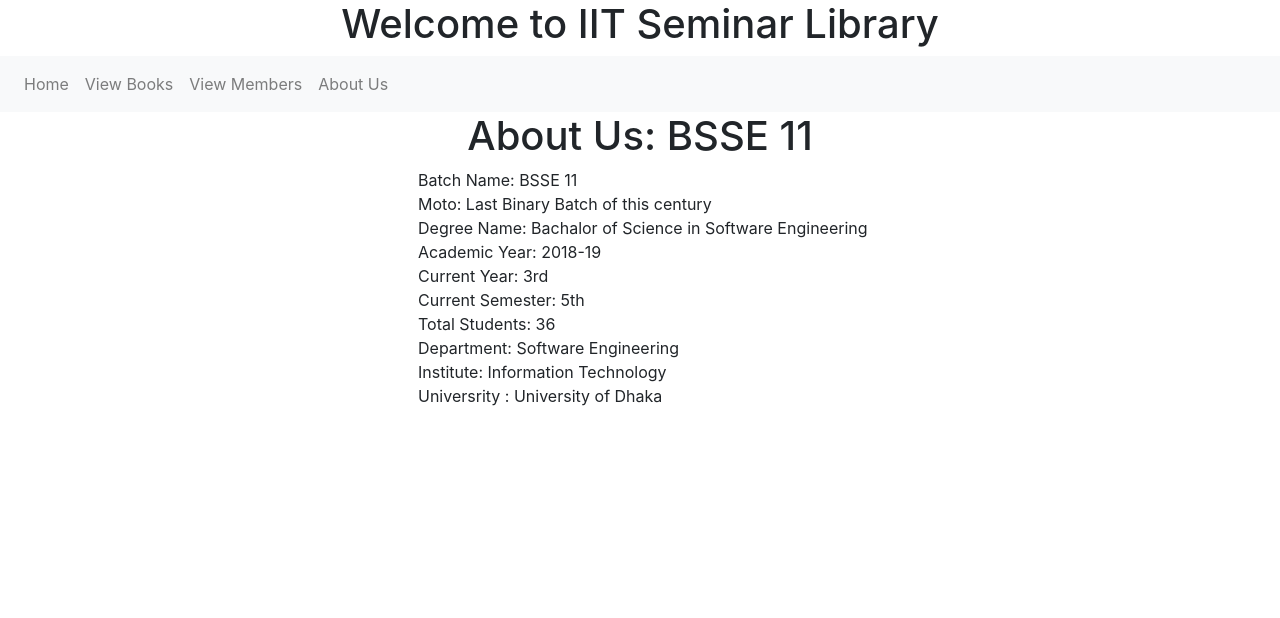
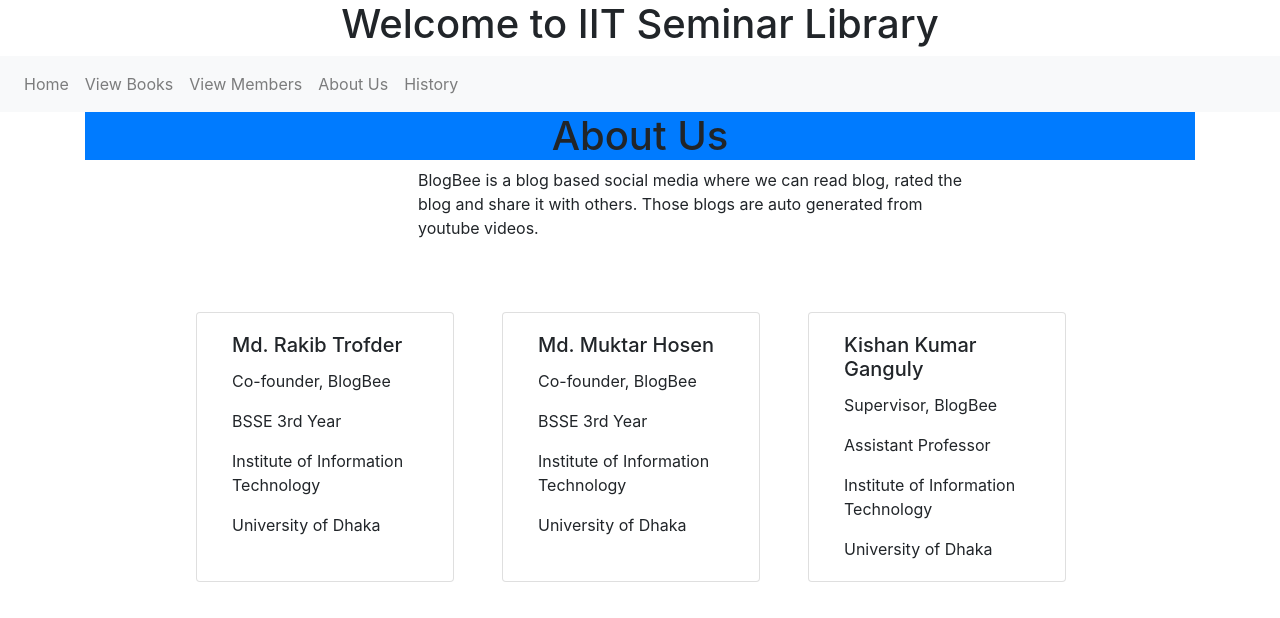
Before and after one commit to rakib3004/book-management, an Angular app: page /aboutUs in a window 1280 px wide. Shown: the top 618 px of the page. Built offline with nearby package versions, Linux system fonts and the light colour scheme.

Commit message:
add history in blog bee template

```diff
--- a/src/app/about-us/about-us.component.css
+++ b/src/app/about-us/about-us.component.css
@@ -1,4 +1,4 @@
-p{
+.about-des{
     height: auto;
     width: 50%;
     align-items: center;
--- a/src/app/about-us/about-us.component.html
+++ b/src/app/about-us/about-us.component.html
@@ -1,20 +1,49 @@
 <div class="container">
-<h1 class="text-center">About Us: BSSE 11
+<h1 class="text-center bg-primary">About Us
 </h1>
 
-<p>
-    Batch Name: BSSE 11 <br>
-    Moto: Last Binary Batch of this century <br>
-    Degree Name: Bachalor of Science in Software Engineering <br>
-    Academic Year: 2018-19 <br>
-    Current Year: 3rd <br>
-    Current Semester: 5th <br>
-    Total Students: 36 <br>
-    Department: Software Engineering <br>
-    Institute: Information Technology <br>
-    Universrity : University of Dhaka <br>
+<p class="about-des">
+
+BlogBee is a blog based social media where we can read blog,
+rated the blog and share it with others.
+Those blogs are auto generated from youtube videos.
+</p>
 
 
-</p>
+
+<div class="container m-5 ">
+    <div class="row m-4 ">
+        <div class="card col-3 m-4">
+            <div class="card-body">
+                <h5 class="card-title">Md. Rakib Trofder</h5>
+                <p class="card-text">Co-founder, BlogBee</p>
+                <p class="card-text">BSSE 3rd Year</p>
+                <p class="card-text">Institute of Information Technology</p>
+                <p class="card-text">University of Dhaka</p>
+            </div>
+        </div>
+
+        <div class="card col-3 m-4">
+            <div class="card-body">
+                <h5 class="card-title">Md. Muktar Hosen</h5>
+                <p class="card-text">Co-founder, BlogBee</p>
+                <p class="card-text">BSSE 3rd Year</p>
+                <p class="card-text">Institute of Information Technology</p>
+                <p class="card-text">University of Dhaka</p>
+            </div>
+        </div>
+
+        <div class="card col-3 m-4">
+            <div class="card-body">
+                <h5 class="card-title">Kishan Kumar Ganguly</h5>
+                <p class="card-text">Supervisor, BlogBee</p>
+                <p class="card-text">Assistant Professor</p>
+                <p class="card-text">Institute of Information Technology</p>
+                <p class="card-text">University of Dhaka</p>
+            </div>
+        </div>
+    </div>
+</div>
+
 
 </div>
--- a/src/app/app-routing.module.ts
+++ b/src/app/app-routing.module.ts
@@ -4,6 +4,7 @@
 import { AddBookComponent } from './add-book/add-book.component';
 import { AddMemberComponent } from './add-member/add-member.component';
 import { BookListComponent } from './book-list/book-list.component';
+import { HistoryComponent } from './history/history.component';
 import { HomeComponent } from './home/home.component';
 import { MemberListComponent } from './member-list/member-list.component';
 import { UpdateBookComponent } from './update-book/update-book.component';
@@ -17,7 +18,9 @@
   {path:'addBook', component:AddBookComponent},
   {path:'aboutUs', component:AboutUsComponent},
   {path:'members', component:MemberListComponent},
-  {path:'addMember', component:AddMemberComponent}
+  {path:'addMember', component:AddMemberComponent},
+  {path:'history', component:HistoryComponent}
+
 
 
 ];
--- a/src/app/app.module.ts
+++ b/src/app/app.module.ts
@@ -13,6 +13,7 @@
 import { HomeComponent } from './home/home.component';
 import { AddMemberComponent } from './add-member/add-member.component';
 import { UpdateMemberComponent } from './update-member/update-member.component';
+import { HistoryComponent } from './history/history.component';
 
 @NgModule({
   declarations: [
@@ -25,7 +26,8 @@
     MemberListComponent,
     HomeComponent,
     AddMemberComponent,
-    UpdateMemberComponent
+    UpdateMemberComponent,
+    HistoryComponent
   ],
   imports: [
     BrowserModule,
--- /dev/null
+++ b/src/app/history/history.component.html
@@ -0,0 +1,30 @@
+<table class="table">
+    <thead>
+      <tr>
+        <th scope="col">#</th>
+        <th scope="col">First</th>
+        <th scope="col">Last</th>
+        <th scope="col">Handle</th>
+      </tr>
+    </thead>
+    <tbody>
+      <tr>
+        <th scope="row">1</th>
+        <td>Mark</td>
+        <td>Otto</td>
+        <td>@mdo</td>
+      </tr>
+      <tr>
+        <th scope="row">2</th>
+        <td>Jacob</td>
+        <td>Thornton</td>
+        <td>@fat</td>
+      </tr>
+      <tr>
+        <th scope="row">3</th>
+        <td>Larry</td>
+        <td>the Bird</td>
+        <td>@twitter</td>
+      </tr>
+    </tbody>
+  </table>
--- /dev/null
+++ b/src/app/history/history.component.ts
@@ -0,0 +1,15 @@
+import { Component, OnInit } from '@angular/core';
+
+@Component({
+  selector: 'app-history',
+  templateUrl: './history.component.html',
+  styleUrls: ['./history.component.css']
+})
+export class HistoryComponent implements OnInit {
+
+  constructor() { }
+
+  ngOnInit(): void {
+  }
+
+}
--- a/src/app/home-menu/home-menu.component.html
+++ b/src/app/home-menu/home-menu.component.html
@@ -16,6 +16,9 @@
           <li class="nav-item">
             <a class="nav-link" (click)="viewAboutUs()" >About Us</a>
           </li>
+          <li class="nav-item">
+            <a class="nav-link" (click)="viewHistory()" >History</a>
+          </li>
 
 
       </ul>
--- a/src/app/home-menu/home-menu.component.ts
+++ b/src/app/home-menu/home-menu.component.ts
@@ -47,4 +47,7 @@
   viewMembers(){
     this.route.navigate(['members']);
   }
+  viewHistory(){
+    this.route.navigate(['history']);
+  }
 }
```
Also changed, not shown: src/app/history/history.component.css (added), 2 other files (tests, documents, lock files or other folders).
